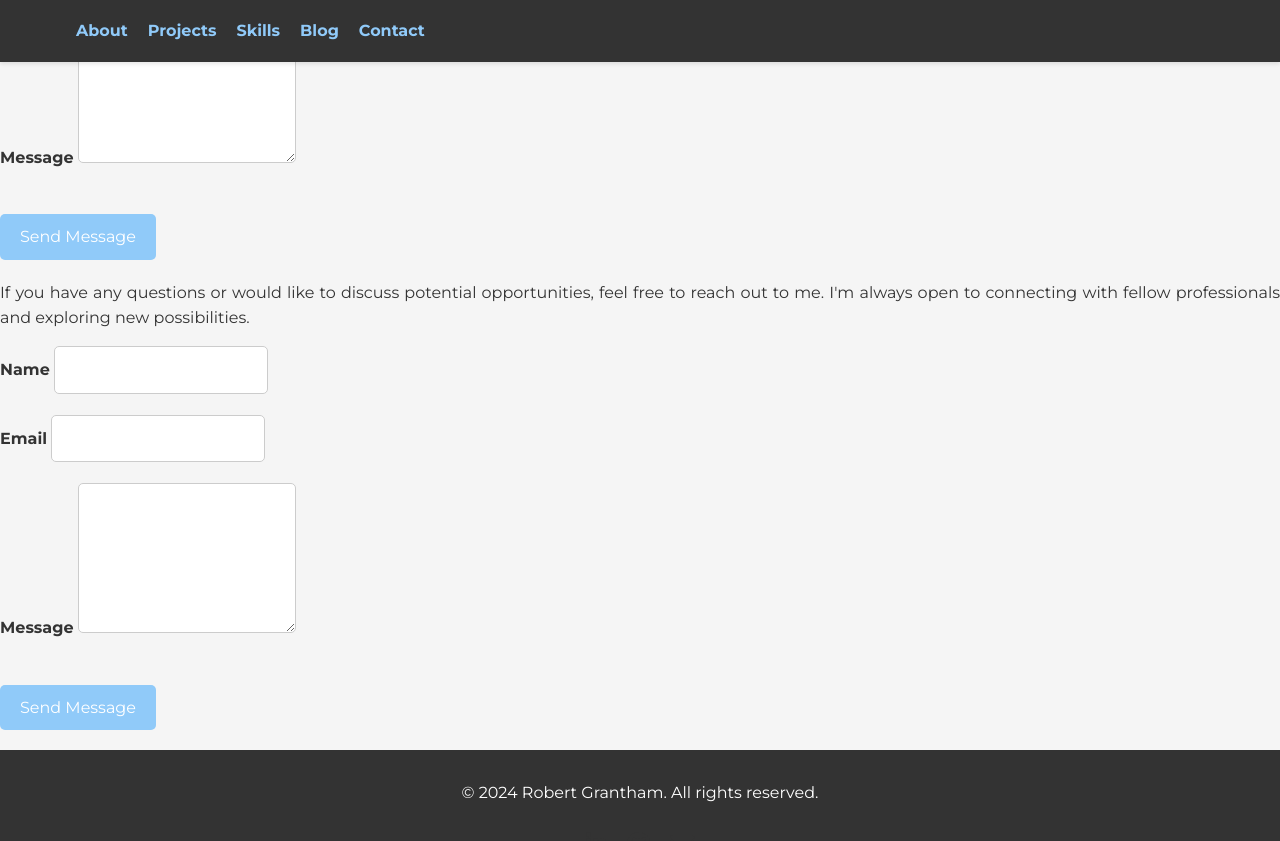
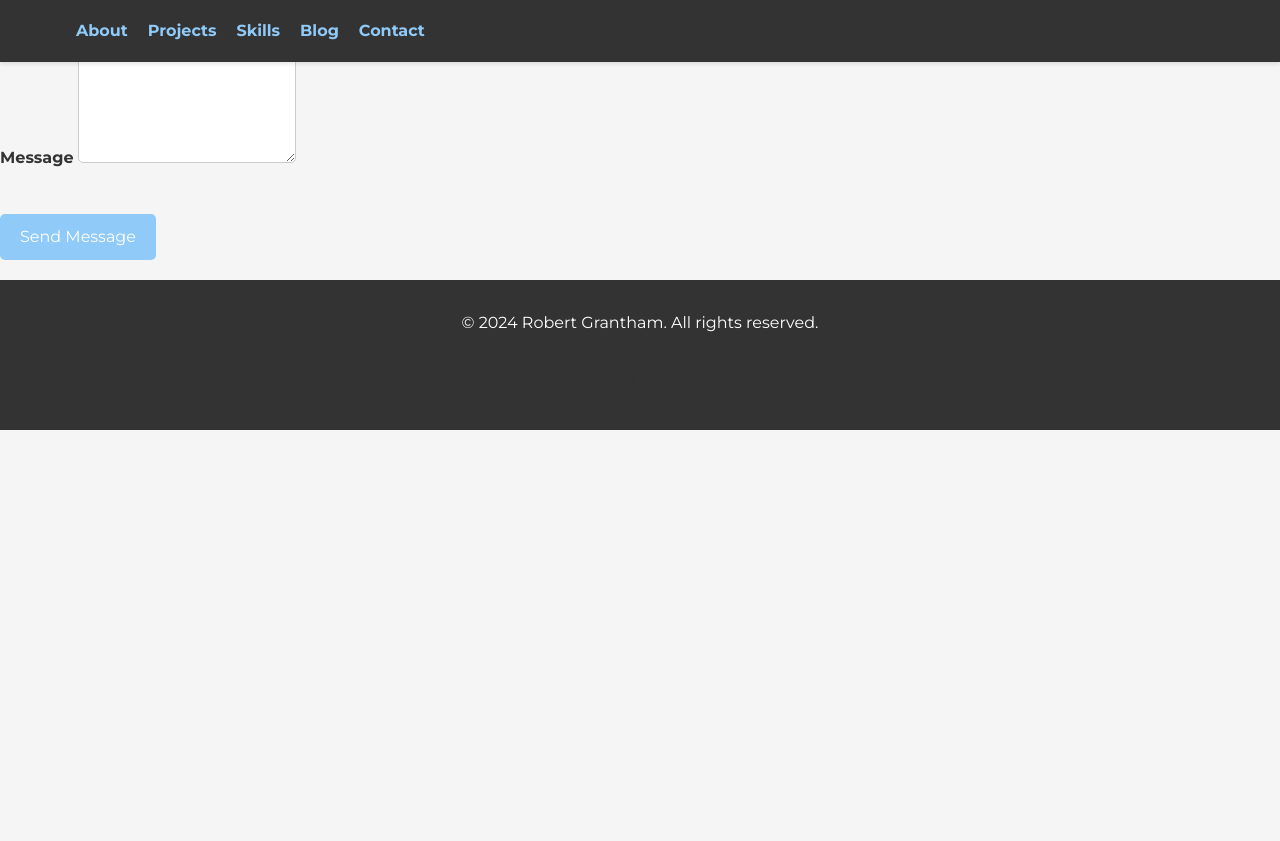
Before and after one commit to rgrantham82/rgrantham82.github.io, a Jekyll site: the page built from index.html, in a window 1280 px wide and 900 px high, scrolled down 3957 px. Shown: the top 841 px of the window. Built offline with Jekyll 4.4.1, drawn with Linux system fonts in a browser that asks for light colours; nearby versions of some CDN libraries; after the commit the page ends 4387 px from its top, so only the background shows below that.

Commit message:
Update index.html

```diff
--- a/index.html
+++ b/index.html
@@ -83,24 +83,3 @@
       </div>
    </div>
 </section>
-<div class="contact-info">
-   <p>If you have any questions or would like to discuss potential opportunities, feel free to reach out to me. I'm always open to connecting with fellow professionals and exploring new possibilities.</p>
-   <div class="contact-form">
-      <form action="https://formspree.io/f/mbjnwpgb" method="POST">
-         <div class="form-group">
-            <label for="name">Name</label>
-            <input type="text" id="name" name="name" required>
-         </div>
-         <div class="form-group">
-            <label for="email">Email</label>
-            <input type="email" id="email" name="email" required>
-         </div>
-         <div class="form-group">
-            <label for="message">Message</label>
-            <textarea id="message" name="message" rows="5" required></textarea>
-         </div>
-         <button type="submit" class="button">Send Message</button>
-      </form>
-   </div>
-</div>
-</section>
```
